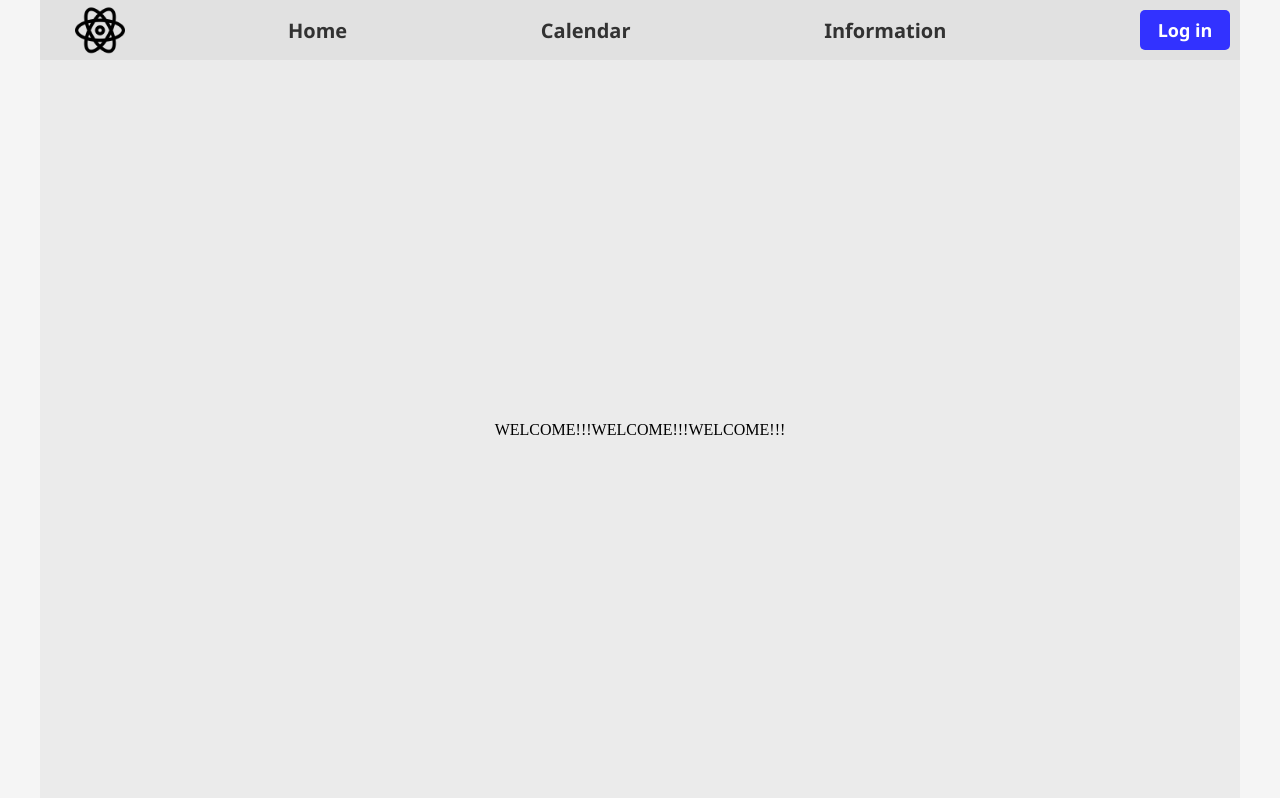
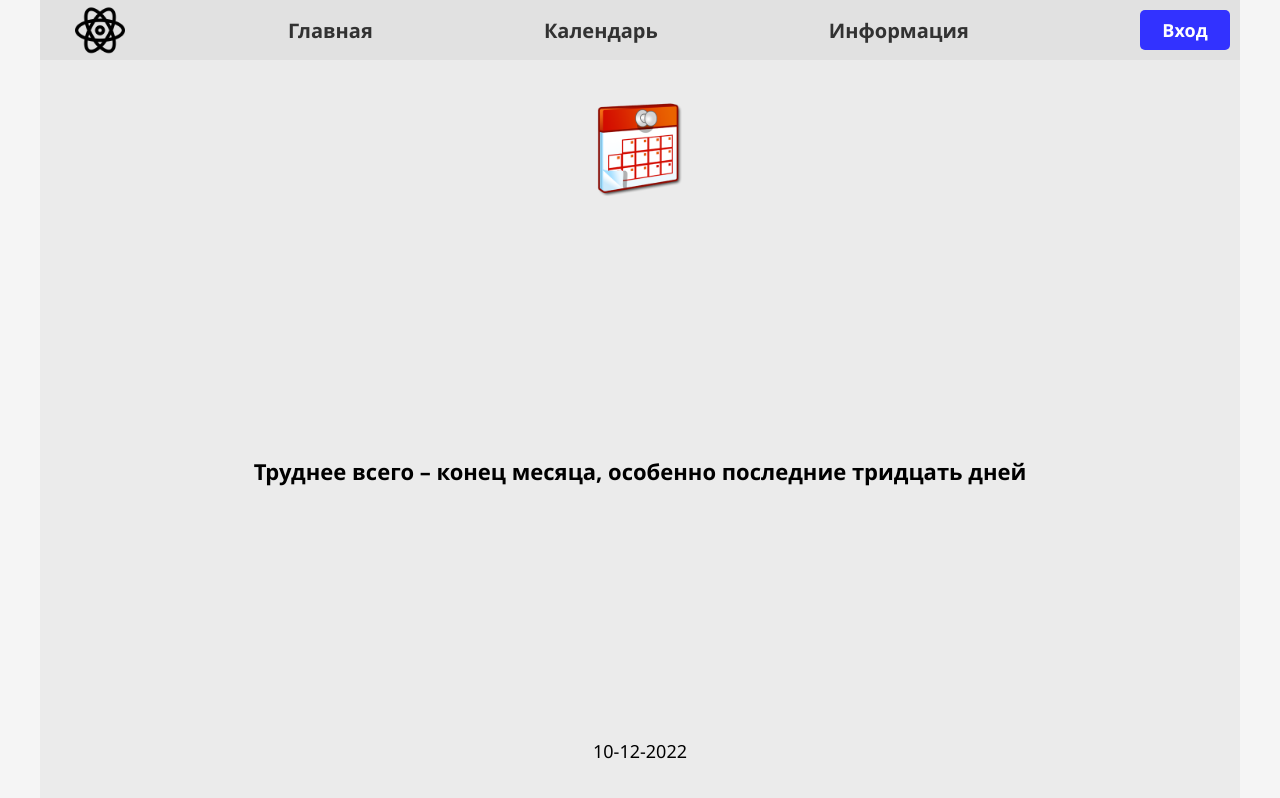
Before and after one commit to romanmitskevich/react-app, a React (Create React App) app: page / in a window 1280 px wide. Built offline with nearby package versions, Linux system fonts and the light colour scheme; the HTML template or start-up script is replaced by a standard one.

Commit message:
feat: add home page

```diff
--- a/src/components/Navbar.js
+++ b/src/components/Navbar.js
@@ -5,12 +5,12 @@ const Navbar = ({ user }) => {
 
     return (
         <nav className="navbar">
-            <NavLink to="/">Home</NavLink>
-            <NavLink to="/calendar">Calendar</NavLink>
-            <NavLink to="/info">Information</NavLink>
+            <NavLink to="/">Главная</NavLink>
+            <NavLink to="/calendar">Календарь</NavLink>
+            <NavLink to="/info">Информация</NavLink>
             {user?.username || userName ? <div className="profile-logo">
                 <NavLink to="/profile"><span className="user-name">{userName}</span><div className="user-photo"></div></NavLink></div>
-                : <NavLink to="/login"><button className="login-button">Log in</button></NavLink>}
+                : <NavLink to="/login"><button className="login-button">Вход</button></NavLink>}
         </nav >
     )
 }
--- a/src/index.css
+++ b/src/index.css
@@ -585,3 +585,39 @@ input::placeholder {
     line-height: 14px;
     color: rgb(50, 50, 50);
 }
+
+.home-container{
+    display: flex;
+    flex-direction: column;
+    justify-content: space-between;
+    align-items: center;
+
+    width: 100%;
+    height: 100%;
+
+    padding: 40px;
+}
+
+.home-logo{
+    background-image: url(../public/calendar.jpg);
+    background-size: contain;
+    background-repeat: no-repeat;
+
+    width: 100px;
+    height: 100px;
+}
+
+.home-text{
+    font-size: 22px;
+    line-height: 22px;
+    font-weight: 600;
+    font-family:'Segoe UI', Tahoma, Geneva, Verdana, sans-serif;
+    color: rgb(0, 0, 0);
+}
+
+.home-date{
+    font-size: 18px;
+    line-height: 18px;
+    font-family:'Segoe UI', Tahoma, Geneva, Verdana, sans-serif;
+    color: rgb(0, 0, 0);
+}
--- a/src/pages/Home.js
+++ b/src/pages/Home.js
@@ -1,9 +1,13 @@
+import moment from "moment";
+
 const Home = () => {
     return (
         <div className="main-container">
-            <div>WELCOME!!!</div>
-            <div>WELCOME!!!</div>
-            <div>WELCOME!!!</div>
+            <div className="home-container">
+                <div className="home-logo"></div>
+                <h1 className="home-text">Труднее всего – конец месяца, особенно последние тридцать дней</h1>
+                <p className="home-date">{moment().format("DD-MM-YYYY")}</p>
+            </div>
         </div>
     )
 }
--- a/src/pages/Login.js
+++ b/src/pages/Login.js
@@ -39,18 +39,18 @@ const Login = ({ setUser }) => {
             <form className="login-form" onSubmit={handleSubmit} autoComplete="off">
                 <div className="form-logo"></div>
                 <div className="form-item">
-                    <input type="text" id="username" className="form-input" value={username} onChange={onUserNameChange} placeholder="Username" required></input>
+                    <input type="text" id="username" className="form-input" value={username} onChange={onUserNameChange} placeholder="Имя пользователя" required></input>
                 </div>
 
                 <div className="form-item">
-                    <input type="password" id="password" className="form-input" value={password} onChange={onPasswordChange} placeholder="Password" required></input>
+                    <input type="password" id="password" className="form-input" value={password} onChange={onPasswordChange} placeholder="Пароль" required></input>
                 </div>
 
                 {isError && <div className="form-error">Имя пользователя или пароль введены неверно!</div>}
 
                 <div className="form-item">
                     <button type="submit" className="submit-button">
-                        Log in
+                        Войти
                     </button>
                 </div>
             </form>
--- a/src/pages/Profile.js
+++ b/src/pages/Profile.js
@@ -18,7 +18,7 @@ const Profile = ({ user, setUser }) => {
                         <p>Имя пользователя: {user?.username || localStorage.getItem("username")}</p>
                         <p>Текущая дата: {moment().format("DD-MM-YYYY")}</p>
                     </div>
-                    <button className="logout-button" onClick={logout}>Log out</button>
+                    <button className="logout-button" onClick={logout}>Выйти</button>
                 </div>
                 <div className="profile-events">События:
                     <p>{`11.11.2022: Meet - play dota 2`}</p>
```
Also changed, not shown: public/calendar.jpg (added).
